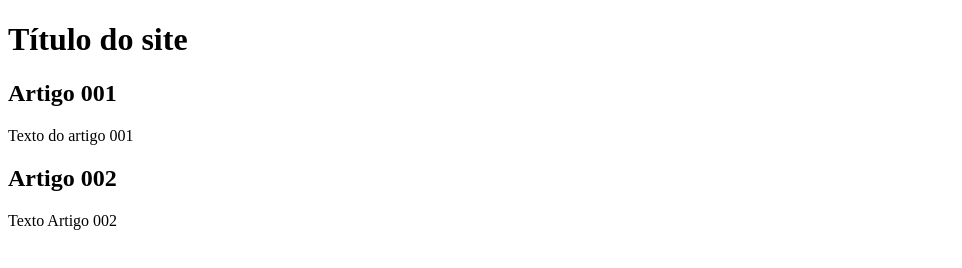
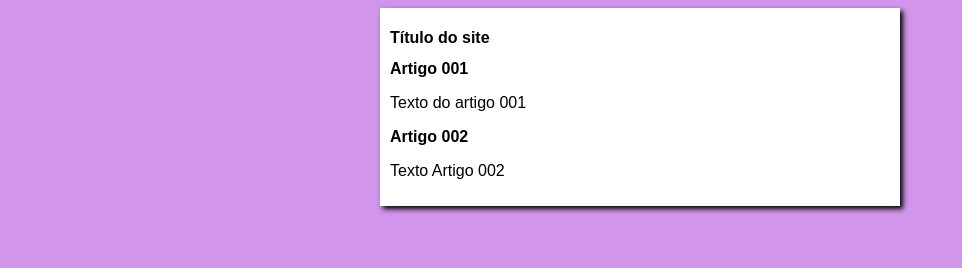
Before and after one commit to PedroSalvador07/projeto-site, a plain HTML site: page index.html in a window 1280 px wide. Shown: the whole page, without its empty margins (0-962 px from the left). Drawn offline with Linux system fonts and the light colour scheme.

Commit message:
iniciei o design

```diff
--- /dev/null
+++ b/estilos/style.css
@@ -0,0 +1,17 @@
+* {
+    font-family: Arial, Helvetica, sans-serif;
+    font-size: 16px;
+}
+
+body {
+    background-color: rgb(209, 149, 235);
+
+}
+
+main {
+    background-color: white;
+    width: 500px;
+    margin: auto;
+    padding: 10px;
+    box-shadow: 3px 3px 5px rgba(0, 0, 0, 473);
+}
--- a/index.html
+++ b/index.html
@@ -4,6 +4,7 @@
     <meta charset="UTF-8">
     <meta name="viewport" content="width=device-width, initial-scale=1.0">
     <title>Título do Site</title>
+    <link rel="stylesheet" href="estilos/style.css">
 </head>
 <body>
     <main>
```
